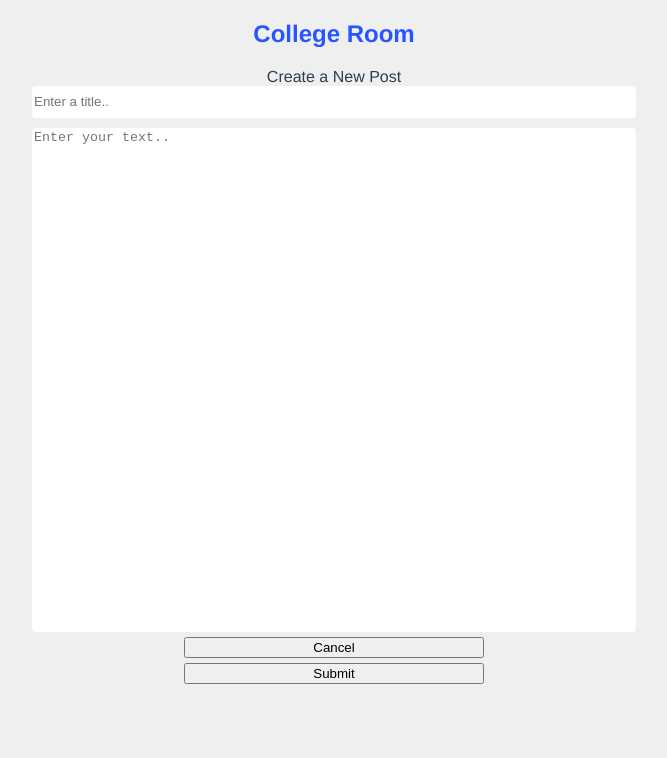
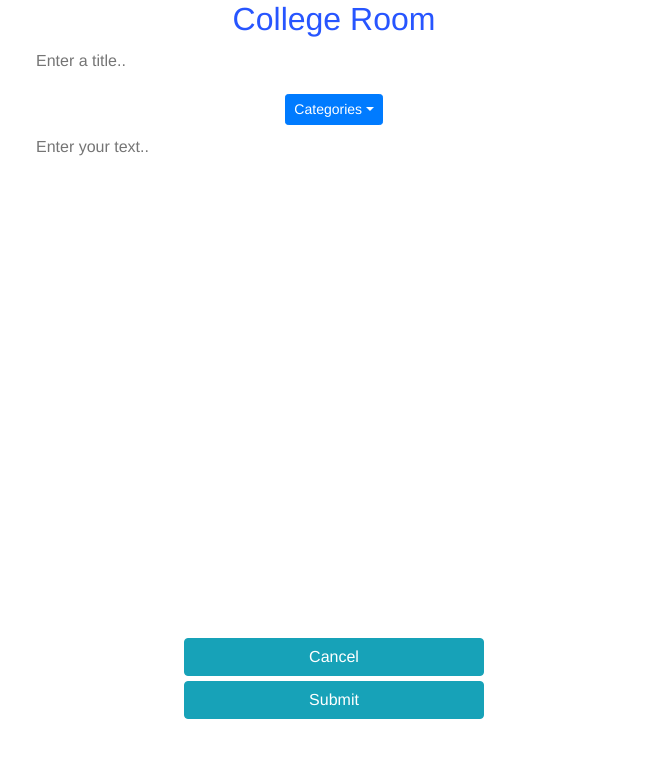
Before and after one commit to ryopark/cs160-project, a Vue app: page /post/new in a window 1280 px wide. Shown: the top 758 px of the page, without its empty margins (306-973 px from the left). Built offline with nearby package versions, Linux system fonts and the light colour scheme; no server answers.

Commit message:
---------------

```diff
--- a/package.json
+++ b/package.json
@@ -9,6 +9,8 @@
     "test:unit": "vue-cli-service test:unit"
   },
   "dependencies": {
+    "bootstrap": "^4.3.1",
+    "bootstrap-vue": "^2.0.4",
     "core-js": "^2.6.5",
     "firebase": "^7.1.0",
     "vue": "^2.6.10",
--- a/src/main.js
+++ b/src/main.js
@@ -1,21 +1,39 @@
 import Vue from 'vue'
+
 import firebase from 'firebase'
 
 import App from './App.vue'
 import router from './router'
 
+import BootstrapVue from 'bootstrap-vue'
+import 'bootstrap/dist/css/bootstrap.css'
+import 'bootstrap-vue/dist/bootstrap-vue.css'
+// import './custom.scss'
+
+Vue.use(BootstrapVue)
+
+
 Vue.config.productionTip = false
 
 const config = {
-  apiKey: process.env.VUE_APP_FIREBASE_API_KEY,
-  authDomain: process.env.VUE_APP_FIREBASE_AUTH_DOMAIN,
-  databaseURL: process.env.VUE_APP_FIREBASE_URL,
-  projectId: process.env.VUE_APP_FIREBASE_PROJECT_ID,
-  storageBucket: process.env.VUE_APP_FIREBASE_STORAGE_BUCKET,
-  messagingSenderId: process.env.VUE_APP_FIREBASE_SENDER_ID,
-  appId: process.env.VUE_APP_FIREBASE_APP_ID
+  // apiKey: process.env.VUE_APP_FIREBASE_API_KEY,
+  // authDomain: process.env.VUE_APP_FIREBASE_AUTH_DOMAIN,
+  // databaseURL: process.env.VUE_APP_FIREBASE_URL,
+  // projectId: process.env.VUE_APP_FIREBASE_PROJECT_ID,
+  // storageBucket: process.env.VUE_APP_FIREBASE_STORAGE_BUCKET,
+  // messagingSenderId: process.env.VUE_APP_FIREBASE_SENDER_ID,
+  // appId: process.env.VUE_APP_FIREBASE_APP_ID
+    apiKey: "AIzaSyDCeOEJPfb_oBqfRfOaU6dgqUSr14swIBA",
+    authDomain: "collge-a8393.firebaseapp.com",
+    databaseURL: "https://collge-a8393.firebaseio.com",
+    projectId: "collge-a8393",
+    storageBucket: "collge-a8393.appspot.com",
+    messagingSenderId: "101061185439",
+    appId: "1:101061185439:web:8c099303d2ed80de8d77aa",
+    measurementId: "G-9E13DS74W8"
 }
 firebase.initializeApp(config)
+
 
 new Vue({
   router,
--- a/src/router.js
+++ b/src/router.js
@@ -5,6 +5,7 @@ import Signup from './views/Signup.vue'
 import Login from './views/Login.vue'
 import firebase from 'firebase'
 import NewPost from './views/NewPost.vue'
+import MainPost from './views/MainPost.vue'
 
 Vue.use(Router)
 
@@ -40,6 +41,11 @@ const router = new Router({
       path: '/post/new',
       name: 'NewPost',
       component: NewPost
+    },
+    {
+      path:'/post/:postId',
+      name: 'Post',
+      component: MainPost
     }
   ]
 })
--- a/src/views/NewPost.vue
+++ b/src/views/NewPost.vue
@@ -2,41 +2,65 @@
   <div class="new-post">
     <h2 class="title">College Room</h2>
     <form>
-      <label for="title">Create a New Post</label>
       <input v-model="title" type="text" name="title" placeholder="Enter a title.." />
+      <b-dropdown v-on:click="cat"  id="dropdown-1" size='sm' variant="primary" text="Categories" class="m-md-2">
+      <b-dropdown-item>a</b-dropdown-item>
+      <b-dropdown-item>b</b-dropdown-item>
+      <b-dropdown-item>c</b-dropdown-item>
+      </b-dropdown>
       <textarea v-model="content" placeholder="Enter your text.." />
     </form>
-    <button @click="cancel">Cancel</button>
-    <button @click="submit">Submit</button>
+
+      <b-button v-on:click="cancel" variant="info">Cancel</b-button>
+      <b-button v-on:click="submit" variant="info">Submit</b-button>
   </div>
 </template>
 
 <script>
 // import router from '../router'
+import firebase from 'firebase'
 
 export default {
   components: {},
   data() {
     return {
-      title: '',
-      content: '',
-      errorMessage: null
+      // title: '',
+      // content: '',
+      // cat:'',
     }
   },
   methods: {
+    // cat: function() {
+
+    // },
     submit: function() {
       if (this.title == '') {
-        this.errorMessage = 'Please enter a title'
+        alert('Title can not be blank')
       }
-      if (!this.content == '') {
-        this.errorMessage = 'Content can not be blank'
+      if (this.content == '') {
+        alert('Content can not be blank')
       } else {
-        //TO DO store the data
-        //router.push()
-        ////need to redirect to {main post} page..
-        ////.....
-        ////####safe updated post to firebase.
+
+        var newPostKey = firebase.database().ref().child('posts').push().key;
+
+        firebase.database().ref('posts/'+ newPostKey).set(
+          {
+            "body" : this.content,
+            "category" : "class",
+            "date" : "12/10/2019",
+            "title" : this.title,
+            "author" : "oko"
+        }
+          , function(error) {
+            if (error) {
+              alert('The write failed...')
+            } else {
+              alert('Data saved successfully!')
+            }
+          });
       }
+      // this.$router.push("/post/"+newPostKey)
+      this.$router.push({ name: 'Post', params: { postId: newPostKey  } })
     },
     cancel: function() {
       if (this.title || this.content) {
```
Also changed, not shown: 1 other file (tests, documents, lock files or other folders).
